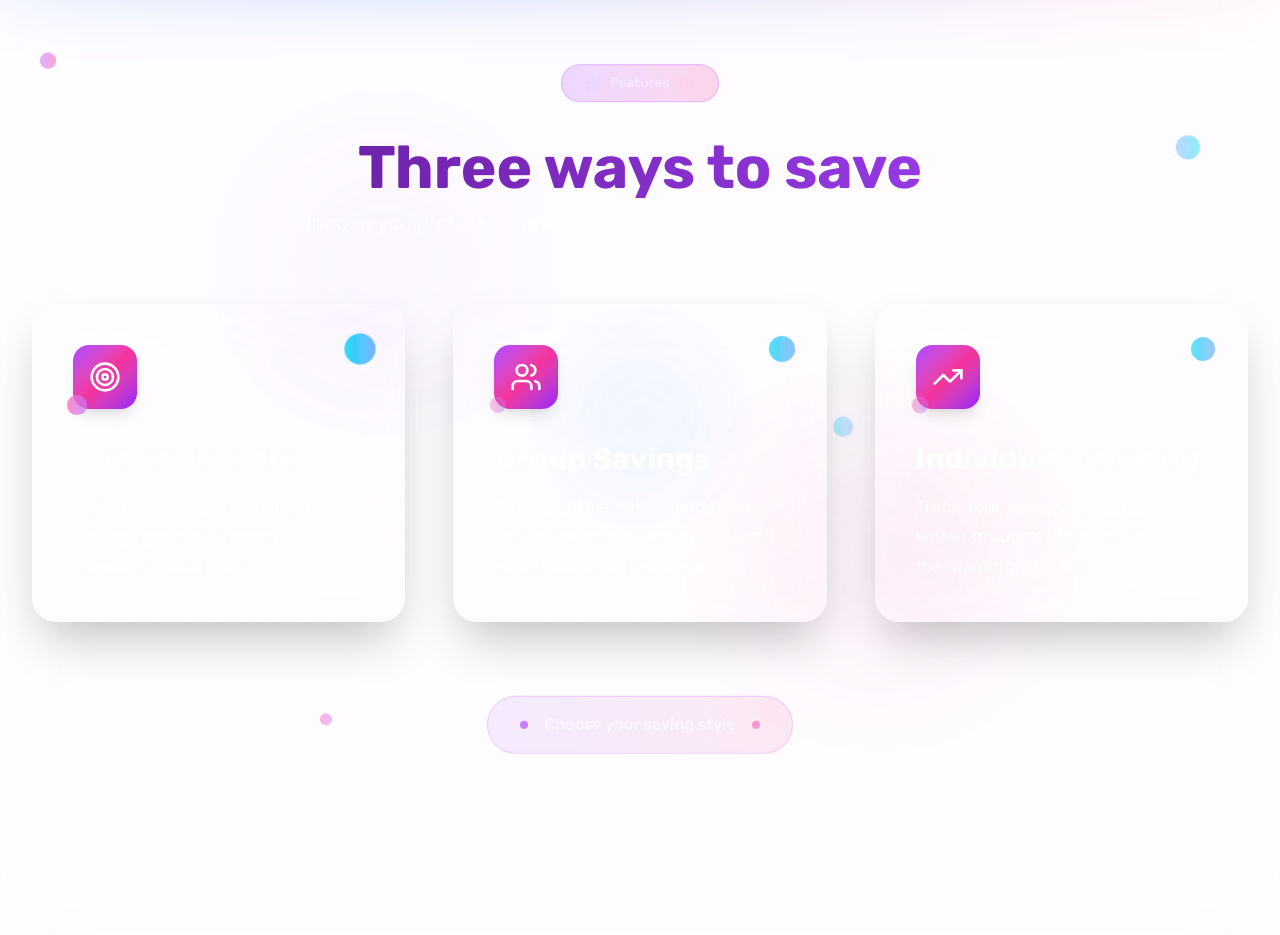
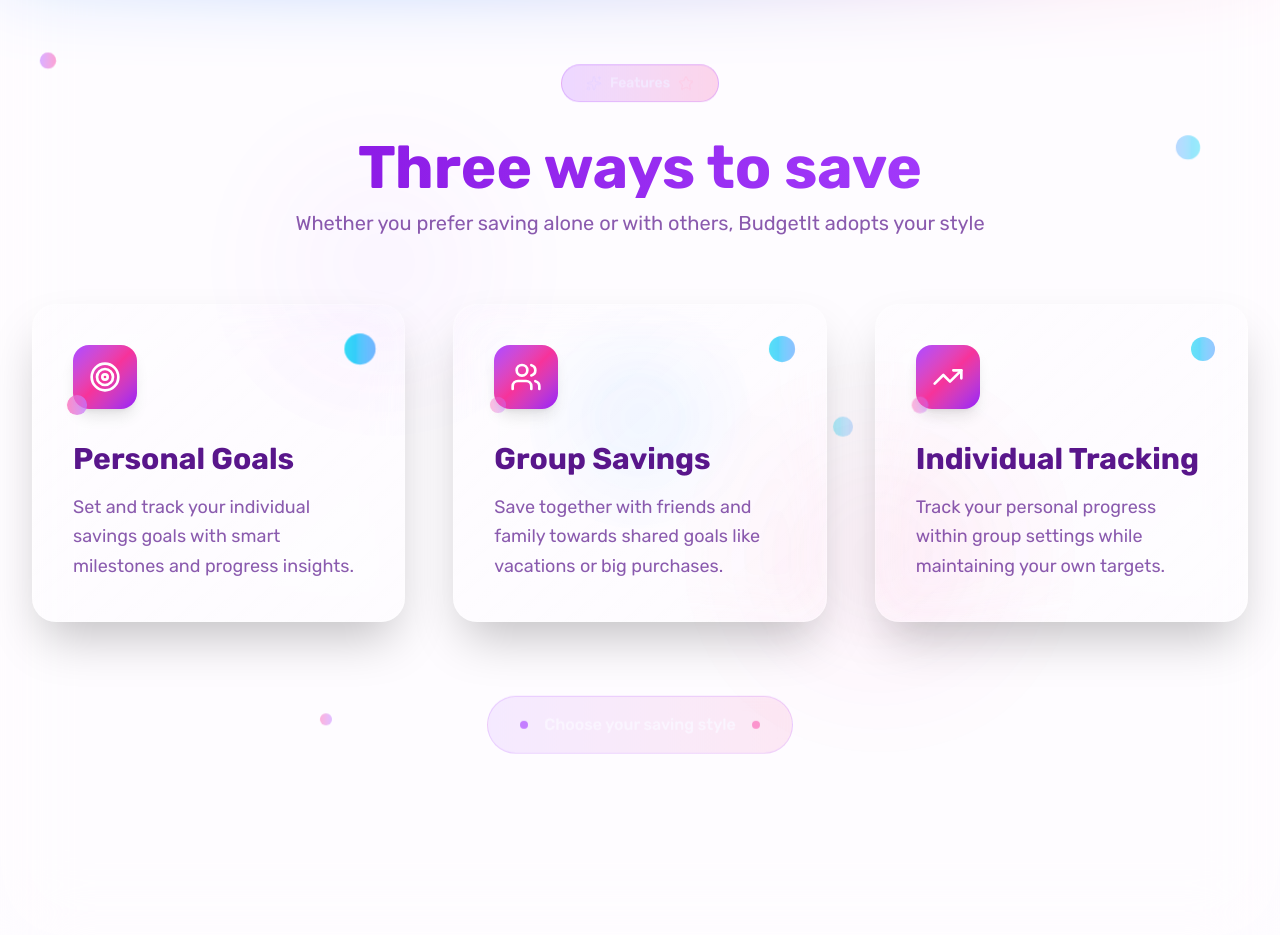
Before and after one commit to cygullem/budgeit, a Next.js app: page / in a window 1280 px wide. Shown: the part 820-1755 px from the top of the page. Built offline with nearby package versions, Linux system fonts and the light colour scheme.

Commit message:
feat: enhance ui/ux

```diff
--- a/components/landing/Features.tsx
+++ b/components/landing/Features.tsx
@@ -34,14 +34,14 @@ export default function Features() {
                </div>
 
                <h2
-                  className="text-5xl md:text-6xl font-bold mb-6 bg-gradient-to-r from-purple-900 to-purple-500 bg-clip-text text-transparent"
+                  className="text-5xl md:text-6xl font-bold mb-6 bg-gradient-to-r from-purple-700 to-purple-500 bg-clip-text text-transparent"
                   data-entrance
                >
                   Three ways to save
                </h2>
 
                <p
-                  className="text-xl md:text-2lg text-white/70 max-w-3xl mx-auto leading-0.5"
+                  className="text-xl md:text-2lg text-purple-900/70 max-w-3xl mx-auto leading-0.5"
                   data-entrance
                >
                   Whether you prefer saving alone or with others, BudgetIt adopts your style
@@ -71,11 +71,11 @@ export default function Features() {
                            <div className="absolute -bottom-1 -left-1 w-4 h-4 bg-gradient-to-r from-pink-400 to-purple-400 rounded-full opacity-40" data-decorative />
                         </div>
 
-                        <h3 className="text-2xl lg:text-3xl font-bold text-white mb-4 group-hover:text-white transition-colors duration-300">
+                        <h3 className="text-2xl lg:text-3xl font-bold text-purple-900 mb-4 group-hover:text-purple-800 transition-colors duration-300">
                            {feature.title}
                         </h3>
 
-                        <p className="text-white/80 leading-relaxed text-lg group-hover:text-white transition-colors duration-300">
+                        <p className="text-purple-900/70 leading-relaxed text-lg group-hover:text-purple-900 transition-colors duration-300">
                            {feature.description}
                         </p>
 
```
